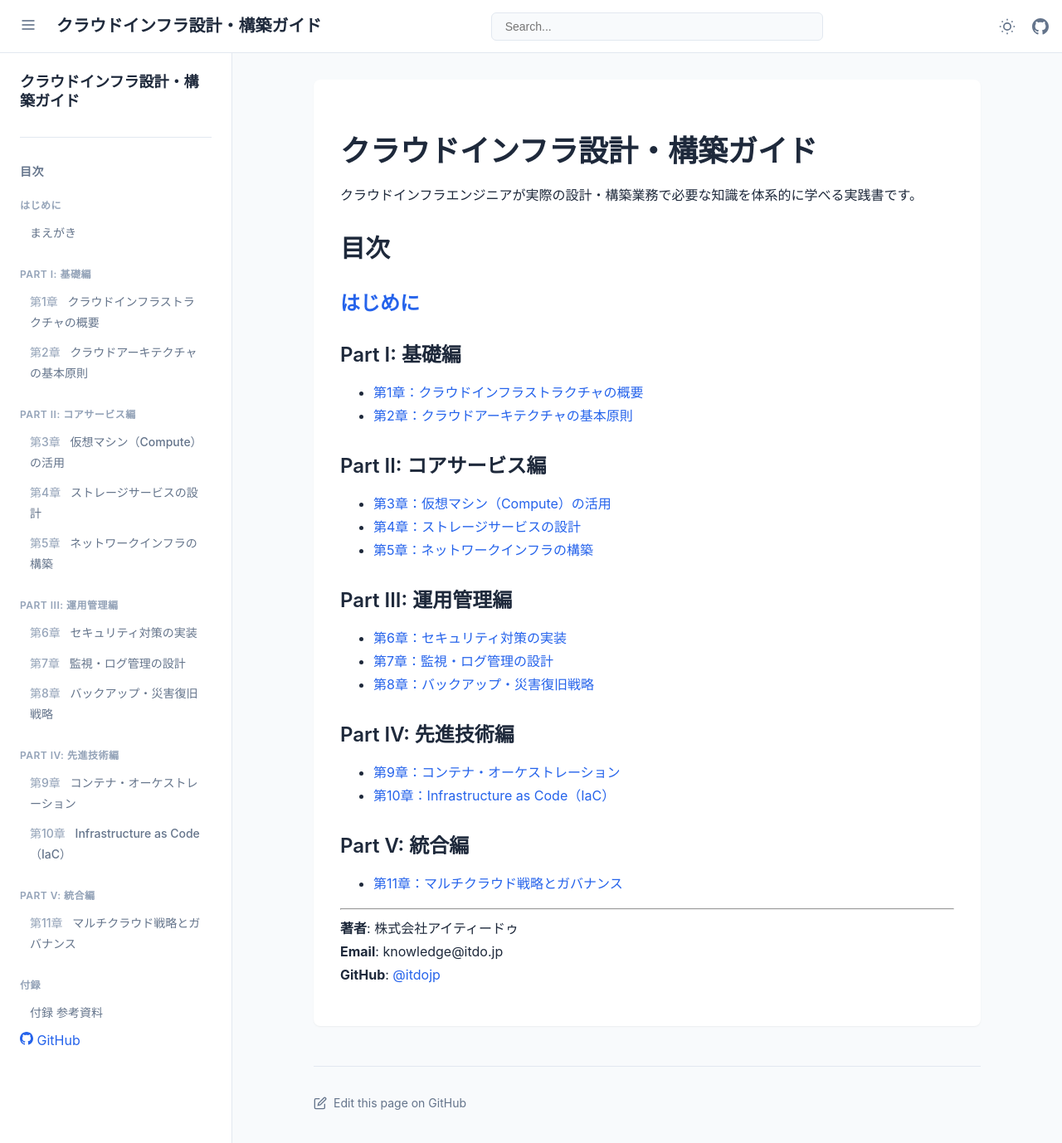
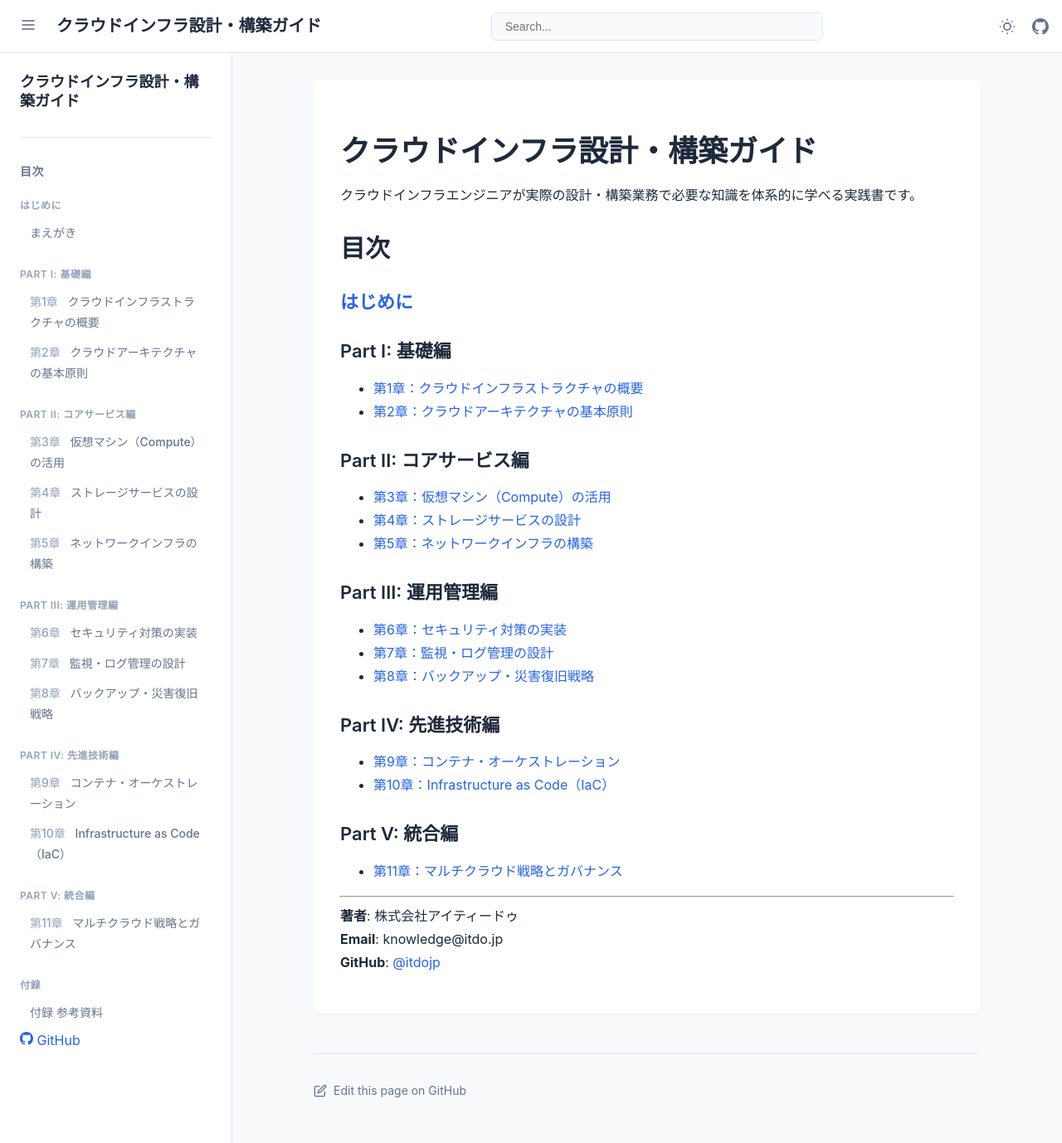
Before and after one commit to itdojp/cloud-infra-book, a Jekyll site: the page built from docs/index.md, in a window 1280 px wide and 1378 px high. Shown: the whole window at 83% size. Built offline with Jekyll 4.4.1, drawn with Linux system fonts in a browser that asks for light colours.

Commit message:
Fix h3 heading font size for better readability
- Reduce h3 font size from 1.5rem to 1.375rem
- Improves balance between heading hierarchy and readability
- Addresses issue where h3 headings appeared too large

🤖 Generated with [Claude Code](https://claude.ai/code)

Co-Authored-By: Claude <noreply@anthropic.com>

```diff
--- a/docs/assets/css/main.css
+++ b/docs/assets/css/main.css
@@ -96,7 +96,7 @@ h1, h2, h3, h4, h5, h6 {
 
 h1 { font-size: 2.25rem; }
 h2 { font-size: 1.875rem; }
-h3 { font-size: 1.5rem; }
+h3 { font-size: 1.375rem; }
 h4 { font-size: 1.25rem; }
 h5 { font-size: 1.125rem; }
 h6 { font-size: 1rem; }
```
